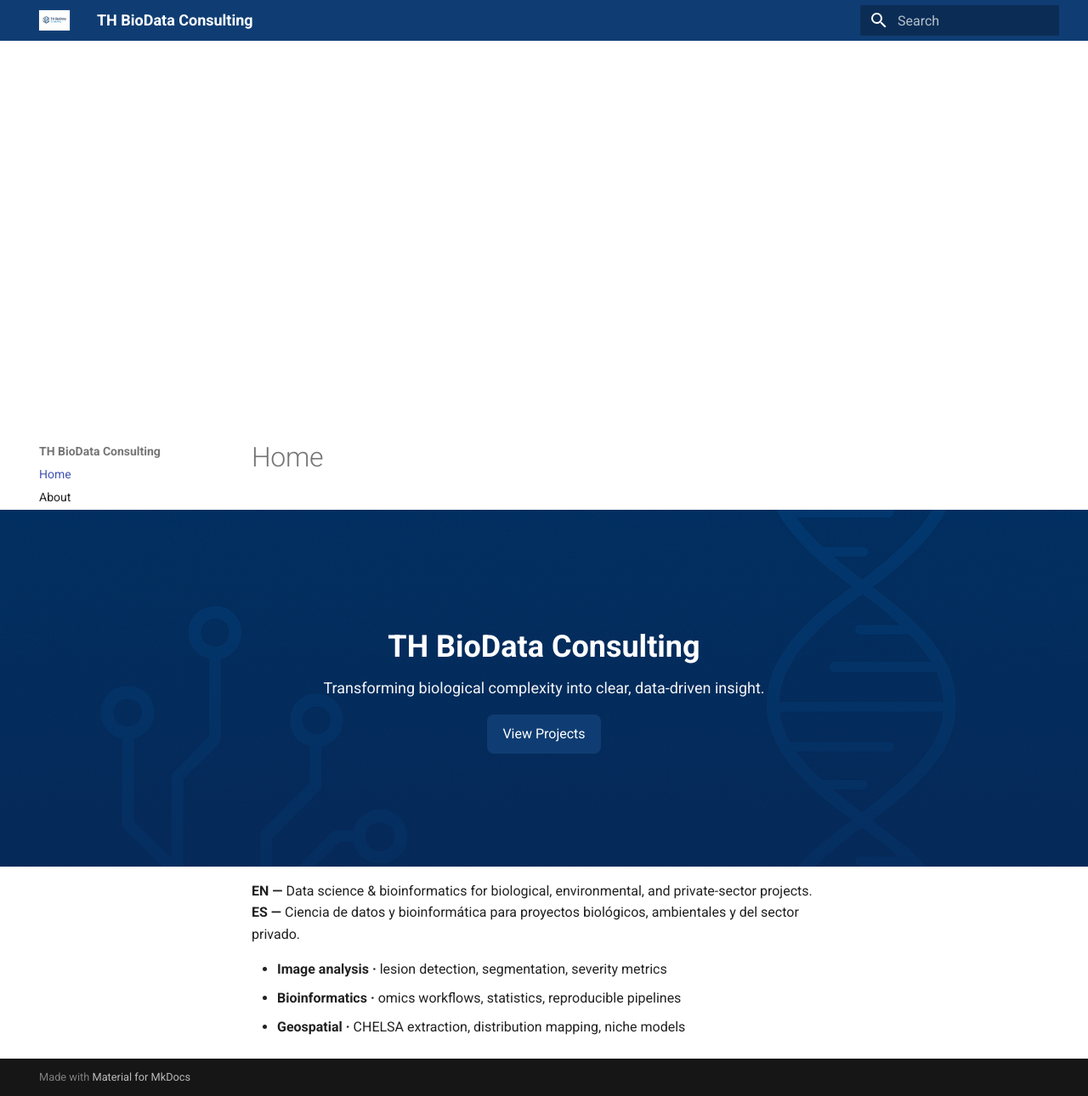
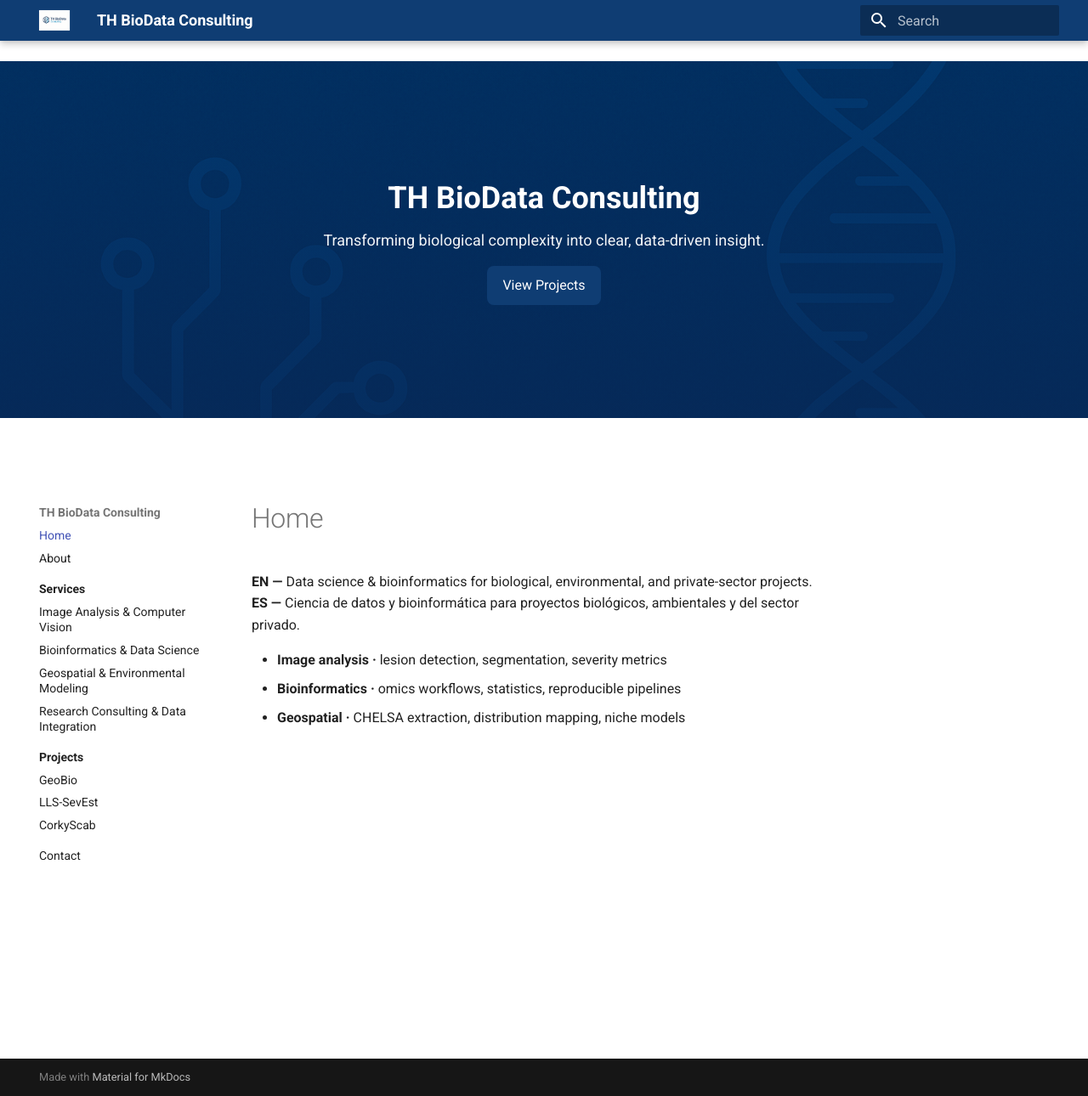
Before and after one commit to TH-BioData/th-biodata.github.io, an MkDocs documentation site: the page built from docs/index.md, in a window 1280 px wide and 1290 px high. Shown: the whole window at 85% size. Built offline with MkDocs 1.6.1 and Material for MkDocs 9.7.7, drawn with Linux system fonts in a browser that asks for light colours.

Commit message:
Update extra.css

```diff
--- a/docs/styles/extra.css
+++ b/docs/styles/extra.css
@@ -9,31 +9,39 @@
 }
 
 /* ===== TOP BAR (azul corporativo fijo) ===== */
-.md-header, .md-tabs {
+.md-header,
+.md-tabs {
   background-color: #0F3D73 !important;
+  z-index: 10; /* por encima del hero */
 }
 
-/* ===== Variables simples para el alto del hero ===== */
+/* ===== Variables para alto del hero ===== */
 :root {
-  --th-hero-height: 420px;   /* alto del hero en desktop */
-  --th-hero-height-sm: 300px;/* alto del hero en móvil  */
+  --th-hero-height: 420px;          /* alto del hero en desktop */
+  --th-hero-height-sm: 300px;       /* alto del hero en móvil   */
+  --md-header-h: var(--md-header-height, 3.6rem); /* alto header Material */
 }
 
 /* ============================================================
-   HERO a todo ancho (full-bleed) y contenido centrado
+   HERO full-width (debajo del header)
    ============================================================ */
-.hero {
-  position: relative;
-  margin-left: calc(50% - 50vw);
-  margin-right: calc(50% - 50vw);
+
+/* Solo en páginas que tienen .hero */
+body:has(.hero) .hero {
+  position: fixed;                       /* fuera del flujo del layout */
+  top: var(--md-header-h);               /* inmediatamente bajo el header */
+  left: 50%;
+  transform: translateX(-50%);
+  width: 100vw;                          /* a todo lo ancho de la ventana */
+  margin: 0;
   border-radius: 0;
   overflow: hidden;
-  z-index: 5; /* el hero está arriba del fondo, pero debajo del header */
+  z-index: 4;                            /* por debajo del header */
 }
 
-.hero__bg {
+body:has(.hero) .hero__bg {
   height: var(--th-hero-height);
-  background-image: url('../assets/hero.jpg?v=4'); /* rompe caché */
+  background-image: url('../assets/hero.jpg?v=5'); /* rompe caché */
   background-size: cover;
   background-position: center;
   background-repeat: no-repeat;
@@ -48,7 +56,6 @@
   text-align: center;
   background: linear-gradient(to bottom, rgba(10,35,80,.15), rgba(10,35,80,.55));
   color: #fff;
-  z-index: 2;
 }
 
 .hero__title { font-size: 36px; font-weight: 700; margin-bottom: 6px; }
@@ -58,11 +65,11 @@
   background: #0F3D73; border-radius: 8px; color: #fff !important; text-decoration: none;
 }
 
-/* ===== Desplazar TODO el contenido (incluye sidebar) por debajo del hero ===== */
-.md-main {
-  margin-top: var(--th-hero-height) !important;
+/* Empujar TODO el contenido (incluye sidebar) por debajo del hero */
+body:has(.hero) .md-main {
+  padding-top: calc(var(--md-header-h) + var(--th-hero-height)) !important;
   position: relative;
-  z-index: 1; /* por debajo del hero */
+  z-index: 1;
 }
 
 /* ============================================================
@@ -106,8 +113,12 @@
    Responsivo
    ============================================================ */
 @media (max-width: 768px) {
-  .hero__bg { height: var(--th-hero-height-sm); }
-  .md-main  { margin-top: var(--th-hero-height-sm) !important; }
+  body:has(.hero) .hero__bg {
+    height: var(--th-hero-height-sm);
+  }
+  body:has(.hero) .md-main {
+    padding-top: calc(var(--md-header-h) + var(--th-hero-height-sm)) !important;
+  }
 
   .banner {
     height: 160px;
```
